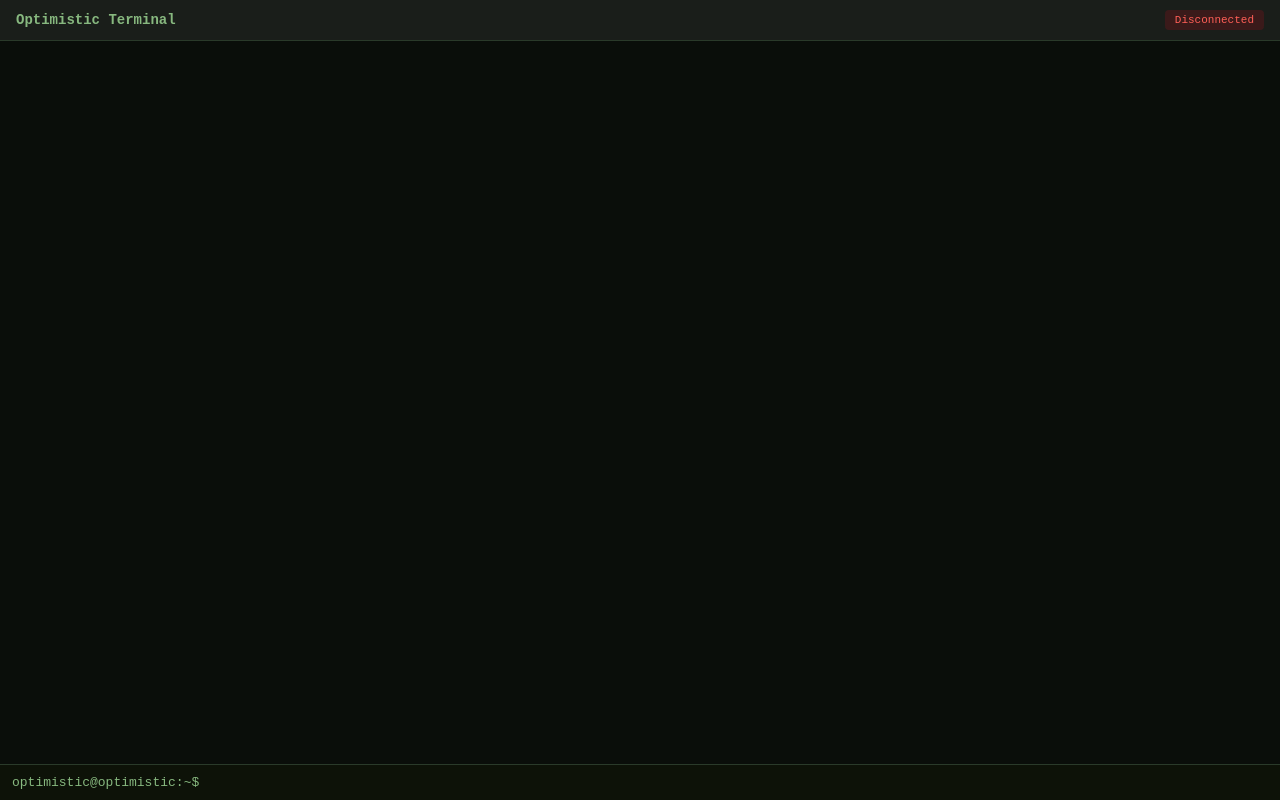
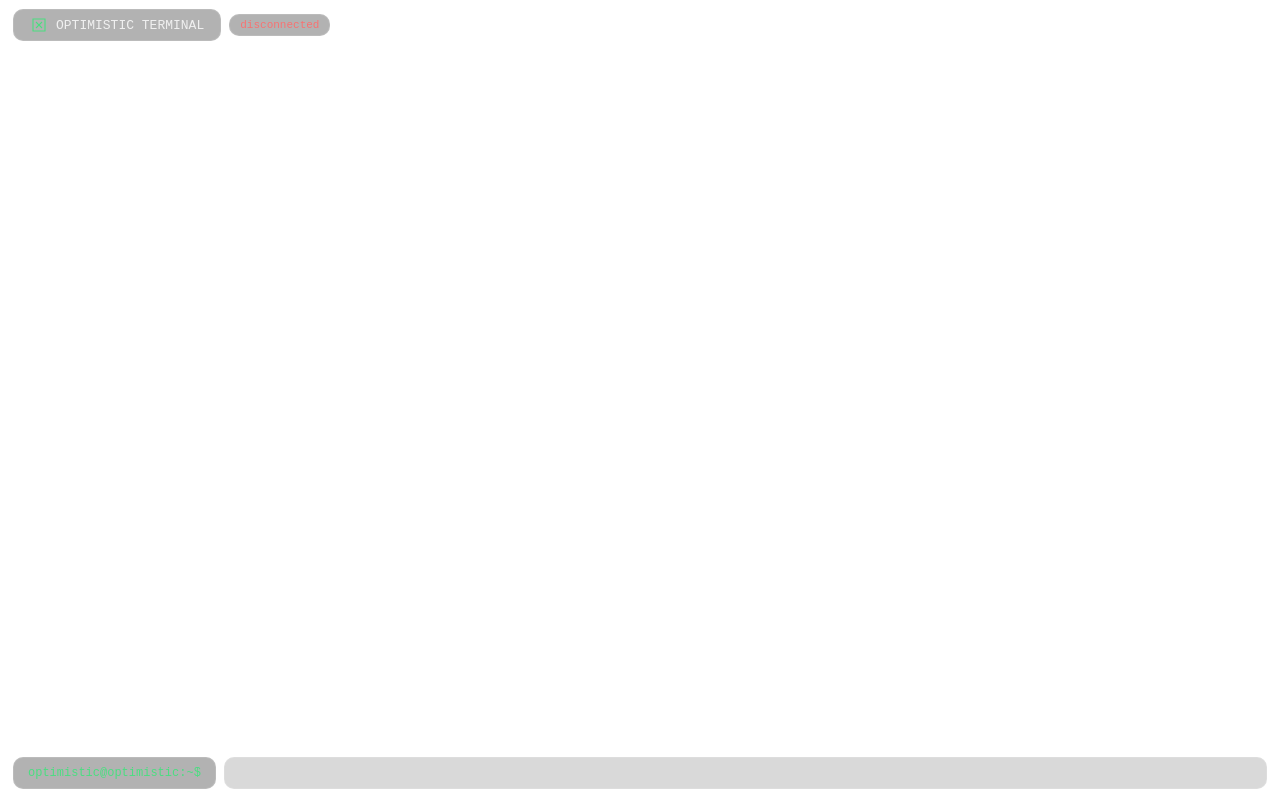
Before and after one commit to ByRenew/terminal, a website: page index.html in a window 1280 px wide. Drawn offline with Linux system fonts and the light colour scheme.

Commit message:
Update index.html

```diff
--- a/index.html
+++ b/index.html
@@ -12,9 +12,18 @@
             -webkit-tap-highlight-color: transparent;
         }
 
+        :root {
+            --bg: transparent;
+            --chrome-bg: transparent;
+            --chrome-border: rgba(255, 255, 255, 0.15);
+            --text: rgba(255, 255, 255, 0.7);
+            --text-dim: rgba(255, 255, 255, 0.4);
+            --text-bright: rgba(255, 255, 255, 0.95);
+        }
+
         body {
-            background: #0a0e0a;
-            color: #b8d8b0;
+            background: transparent;
+            color: var(--text);
             font-family: 'SF Mono', 'Courier New', monospace;
             height: 100vh;
             display: flex;
@@ -22,39 +31,72 @@
             overflow: hidden;
         }
 
+        .terminal-container {
+            background: transparent;
+            backdrop-filter: blur(20px);
+            -webkit-backdrop-filter: blur(20px);
+            height: 100vh;
+            display: flex;
+            flex-direction: column;
+            overflow: hidden;
+            border: 1px solid rgba(255, 255, 255, 0.1);
+        }
+
         .terminal-header {
-            background: #1a1e1a;
-            padding: 10px 16px;
-            border-bottom: 1px solid #2a3a2a;
+            background: transparent;
+            backdrop-filter: blur(20px);
+            border-bottom: 1px solid rgba(255, 255, 255, 0.1);
+            padding: 8px 12px;
             display: flex;
-            justify-content: space-between;
             align-items: center;
+            gap: 8px;
             flex-shrink: 0;
         }
 
         .terminal-title {
-            color: #87b87f;
-            font-weight: bold;
-            font-size: 14px;
+            display: flex;
+            align-items: center;
+            gap: 8px;
+            background: rgba(0, 0, 0, 0.3);
+            backdrop-filter: blur(8px);
+            -webkit-backdrop-filter: blur(8px);
+            border: 1px solid rgba(255, 255, 255, 0.12);
+            border-radius: 10px;
+            padding: 6px 16px;
+        }
+
+        .terminal-title svg {
+            width: 18px;
+            height: 18px;
+        }
+
+        .terminal-title span {
+            color: rgba(255, 255, 255, 0.8);
+            font-size: 13px;
+            font-weight: 500;
         }
 
         .connection-status {
             font-size: 11px;
             padding: 4px 10px;
-            border-radius: 4px;
+            border-radius: 10px;
+            background: rgba(0, 0, 0, 0.3);
+            backdrop-filter: blur(8px);
+            -webkit-backdrop-filter: blur(8px);
+            border: 1px solid rgba(255, 255, 255, 0.12);
             font-family: monospace;
         }
 
-        .status-connected { background: #1a3a1a; color: #87b87f; }
-        .status-disconnected { background: #3a1a1a; color: #ff5f57; }
-        .status-connecting { background: #3a3a1a; color: #febc2e; }
+        .status-connected { color: #4ade80; }
+        .status-disconnected { color: #f87171; }
+        .status-connecting { color: #fbbf24; }
 
-        .terminal-container {
+        .terminal-output {
             flex: 1;
             overflow-y: auto;
-            padding: 12px;
-            background: #0a0e0a;
-            font-size: 13px;
+            padding: 16px;
+            background: transparent;
+            font-size: 12px;
             line-height: 1.5;
         }
 
@@ -62,60 +104,97 @@
             white-space: pre-wrap;
             word-break: break-all;
             min-height: 1.5em;
+            color: rgba(255, 255, 255, 0.7);
         }
 
-        .terminal-input-line {
+        .terminal-input-area {
             display: flex;
             align-items: center;
             gap: 8px;
             padding: 10px 12px;
-            background: #0d1208;
-            border-top: 1px solid #2a3a2a;
+            background: transparent;
+            backdrop-filter: blur(20px);
+            border-top: 1px solid rgba(255, 255, 255, 0.1);
             flex-shrink: 0;
         }
 
-        .prompt {
-            color: #87b87f;
+        .terminal-prompt {
+            background: rgba(0, 0, 0, 0.3);
+            backdrop-filter: blur(8px);
+            -webkit-backdrop-filter: blur(8px);
+            border: 1px solid rgba(255, 255, 255, 0.12);
+            border-radius: 10px;
+            padding: 8px 14px;
+            color: #4ade80;
             font-family: monospace;
-            font-size: 13px;
+            font-size: 12px;
             white-space: nowrap;
         }
 
-        .input-field {
+        .terminal-input {
             flex: 1;
-            background: transparent;
-            border: none;
+            background: rgba(0, 0, 0, 0.3);
+            backdrop-filter: blur(8px);
+            -webkit-backdrop-filter: blur(8px);
+            border: 1px solid rgba(255, 255, 255, 0.12);
+            border-radius: 10px;
+            padding: 8px 14px;
+            color: rgba(255, 255, 255, 0.9);
+            font-family: monospace;
+            font-size: 12px;
             outline: none;
-            color: #b8d8b0;
-            font-family: monospace;
-            font-size: 13px;
         }
 
-        .input-field:disabled {
-            opacity: 0.4;
+        .terminal-input:focus {
+            border-color: rgba(255, 255, 255, 0.25);
+            background: rgba(0, 0, 0, 0.4);
         }
 
-        .terminal-container::-webkit-scrollbar { width: 6px; }
-        .terminal-container::-webkit-scrollbar-track { background: #1a1e1a; }
-        .terminal-container::-webkit-scrollbar-thumb { background: #2a3a2a; border-radius: 3px; }
+        .terminal-input:disabled {
+            opacity: 0.5;
+            cursor: not-allowed;
+        }
+
+        .terminal-output::-webkit-scrollbar {
+            width: 4px;
+        }
+        .terminal-output::-webkit-scrollbar-track {
+            background: rgba(255, 255, 255, 0.05);
+        }
+        .terminal-output::-webkit-scrollbar-thumb {
+            background: rgba(255, 255, 255, 0.2);
+            border-radius: 4px;
+        }
+        .terminal-output::-webkit-scrollbar-thumb:hover {
+            background: rgba(255, 255, 255, 0.3);
+        }
 
         .ansi-red { color: #ff5f57; }
-        .ansi-green { color: #87b87f; }
-        .ansi-yellow { color: #febc2e; }
+        .ansi-green { color: #4ade80; }
+        .ansi-yellow { color: #fbbf24; }
         .ansi-blue { color: #6ab0f5; }
         .ansi-cyan { color: #6ab0f5; }
         .ansi-bold { font-weight: bold; }
     </style>
 </head>
 <body>
-    <div class="terminal-header">
-        <div class="terminal-title">Optimistic Terminal</div>
-        <div class="connection-status status-connecting" id="connection-status">Connecting...</div>
-    </div>
-    <div class="terminal-container" id="terminal-container"></div>
-    <div class="terminal-input-line">
-        <span class="prompt" id="prompt">optimistic@optimistic:~$</span>
-        <input type="text" class="input-field" id="command-input" autofocus autocomplete="off" spellcheck="false">
+    <div class="terminal-container">
+        <div class="terminal-header">
+            <div class="terminal-title">
+                <svg viewBox="0 0 24 24" fill="none" stroke="#4ade80" stroke-width="1.5">
+                    <path d="M4 4h16v16H4z"/>
+                    <path d="M8 8l4 4-4 4"/>
+                    <path d="M16 16l-4-4 4-4"/>
+                </svg>
+                <span>OPTIMISTIC TERMINAL</span>
+            </div>
+            <div class="connection-status status-connecting" id="connection-status">connecting</div>
+        </div>
+        <div class="terminal-output" id="terminal-output"></div>
+        <div class="terminal-input-area">
+            <div class="terminal-prompt" id="prompt">optimistic@optimistic:~$</div>
+            <input type="text" class="terminal-input" id="command-input" autofocus autocomplete="off" spellcheck="false">
+        </div>
     </div>
 
     <script>
@@ -124,32 +203,22 @@
         let commandHistory = [];
         let historyIndex = -1;
 
-        const container = document.getElementById('terminal-container');
+        const container = document.getElementById('terminal-output');
         const inputField = document.getElementById('command-input');
         const promptSpan = document.getElementById('prompt');
         const statusSpan = document.getElementById('connection-status');
 
-        // Strip ALL problematic ANSI sequences
         function cleanAnsi(text) {
             return text
-                // Bracketed paste mode
                 .replace(/\x1b\[\?2004[hl]/g, '')
-                // OSC sequences (window titles, etc.)
                 .replace(/\x1b\][^\x07]*\x07/g, '')
                 .replace(/\x1b\][^\x1b]*\x1b\\/g, '')
-                // Cursor movement
                 .replace(/\x1b\[[\d;]*[ABCDEFGHJKSTfmn]/g, '')
-                // Clear screen / line
                 .replace(/\x1b\[[\d;]*[JK]/g, '')
-                // Scroll region
                 .replace(/\x1b\[[\d;]*[rs]/g, '')
-                // Hide/show cursor
                 .replace(/\x1b\[\?25[hl]/g, '')
-                // Alternate screen buffer
                 .replace(/\x1b\[\??1049[hl]/g, '')
-                // Set/reset mode
                 .replace(/\x1b\[[\d;]*[hl]/g, '')
-                // Bell
                 .replace(/\x07/g, '');
         }
 
@@ -190,10 +259,8 @@
 
         function sendCommand(cmd) {
             if (!cmd.trim()) return;
-
             commandHistory.unshift(cmd);
             historyIndex = -1;
-
             if (ws && ws.readyState === WebSocket.OPEN) {
                 ws.send(JSON.stringify({ type: 'command', command: cmd }));
             }
@@ -203,12 +270,12 @@
             const protocol = window.location.protocol === 'https:' ? 'wss:' : 'ws:';
             const wsUrl = `${protocol}//${window.location.host}`;
 
-            updateStatus('connecting', 'Connecting...');
+            updateStatus('connecting', 'connecting');
 
             ws = new WebSocket(wsUrl);
 
             ws.onopen = () => {
-                updateStatus('connected', 'Connected');
+                updateStatus('connected', 'connected');
             };
 
             ws.onmessage = (event) => {
@@ -223,12 +290,12 @@
             };
 
             ws.onclose = () => {
-                updateStatus('disconnected', 'Disconnected');
+                updateStatus('disconnected', 'disconnected');
                 setTimeout(connectWebSocket, 3000);
             };
 
             ws.onerror = () => {
-                updateStatus('disconnected', 'Error');
+                updateStatus('disconnected', 'error');
             };
         }
 
```
